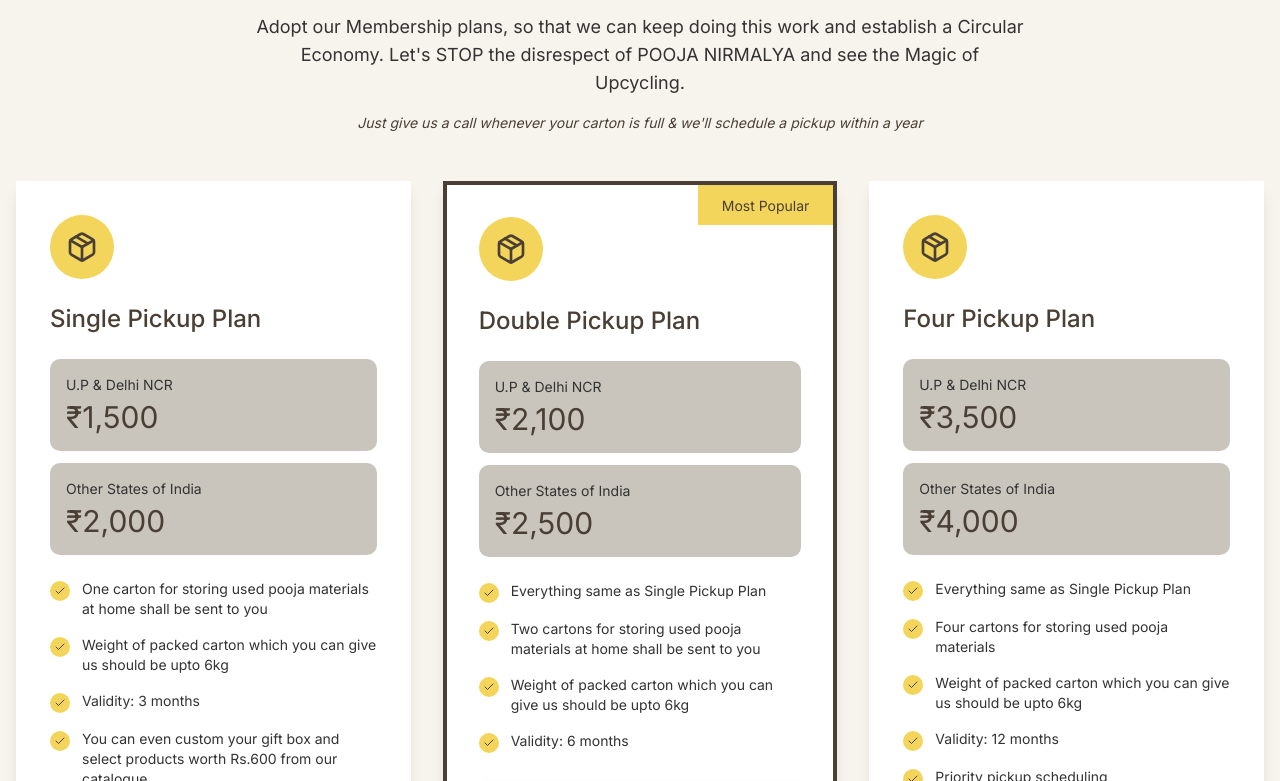
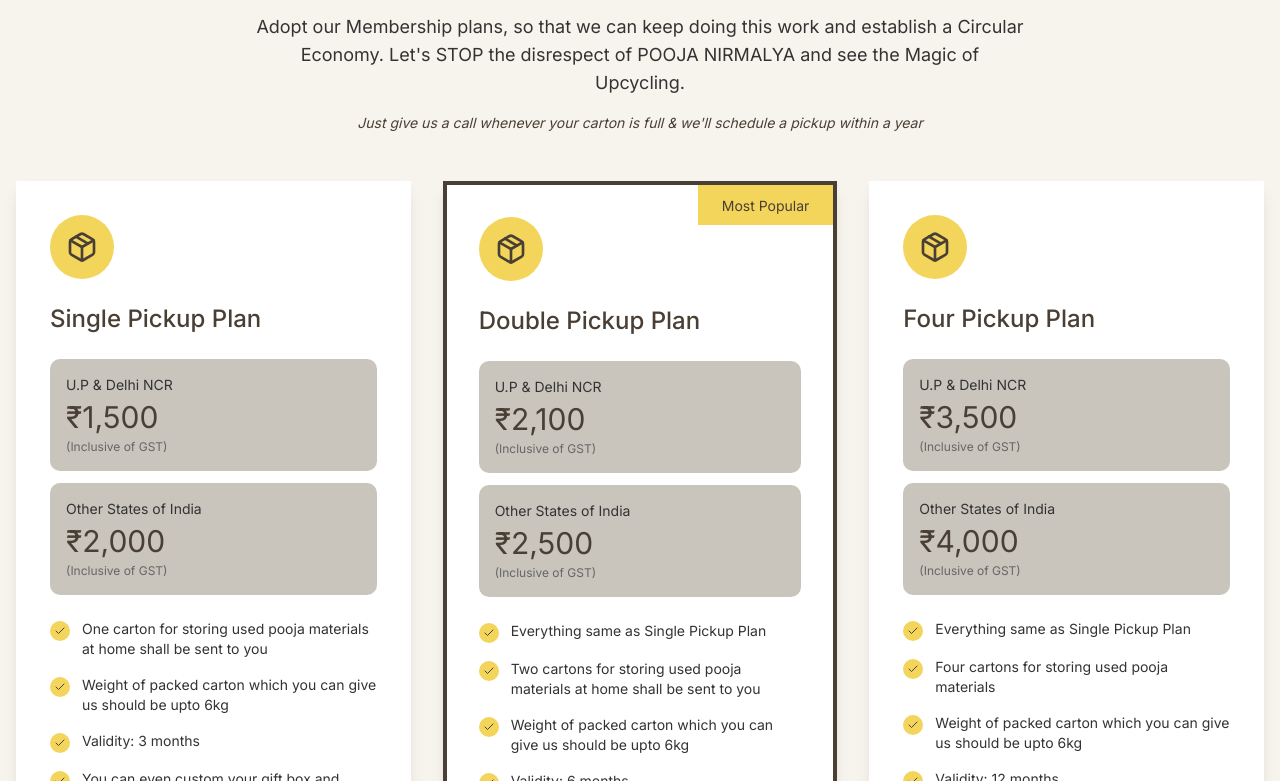
Before and after one commit to IamSagAr28/-Nivaran-V4-Production, a React (Vite) app: page / in a window 1280 px wide. Shown: the part 3095-3876 px from the top of the page. Built offline with nearby package versions, Linux system fonts and the light colour scheme; no server answers.

Commit message:
Add (Inclusive of GST) text to membership plans

```diff
--- a/src/components/MembershipForm.tsx
+++ b/src/components/MembershipForm.tsx
@@ -97,6 +97,7 @@ export function MembershipForm({ plan, onBack }: { plan: any, onBack: () => void
                         <span className="text-sm font-medium" style={{ color: '#4A3F35' }}>Price:</span>
                         <span className="text-xl font-bold" style={{ color: '#4A3F35' }}>
                             {selectedState ? getSelectedPrice() : 'Select region to see price'}
+                            {selectedState && <span className="text-xs font-normal ml-1 text-gray-600">(Inclusive of GST)</span>}
                         </span>
                     </div>
                 </div>
--- a/src/components/MembershipPlans.tsx
+++ b/src/components/MembershipPlans.tsx
@@ -212,6 +212,7 @@ export function MembershipPlans() {
                     >
                       <p className="text-sm mb-1 font-medium" style={{ color: '#333333' }}>{region.name}</p>
                       <p className="text-3xl font-bold" style={{ color: '#4A3F35' }}>{region.price}</p>
+                      <p className="text-xs mt-1" style={{ color: '#666666' }}>(Inclusive of GST)</p>
                     </div>
                   ))}
                 </div>
```
